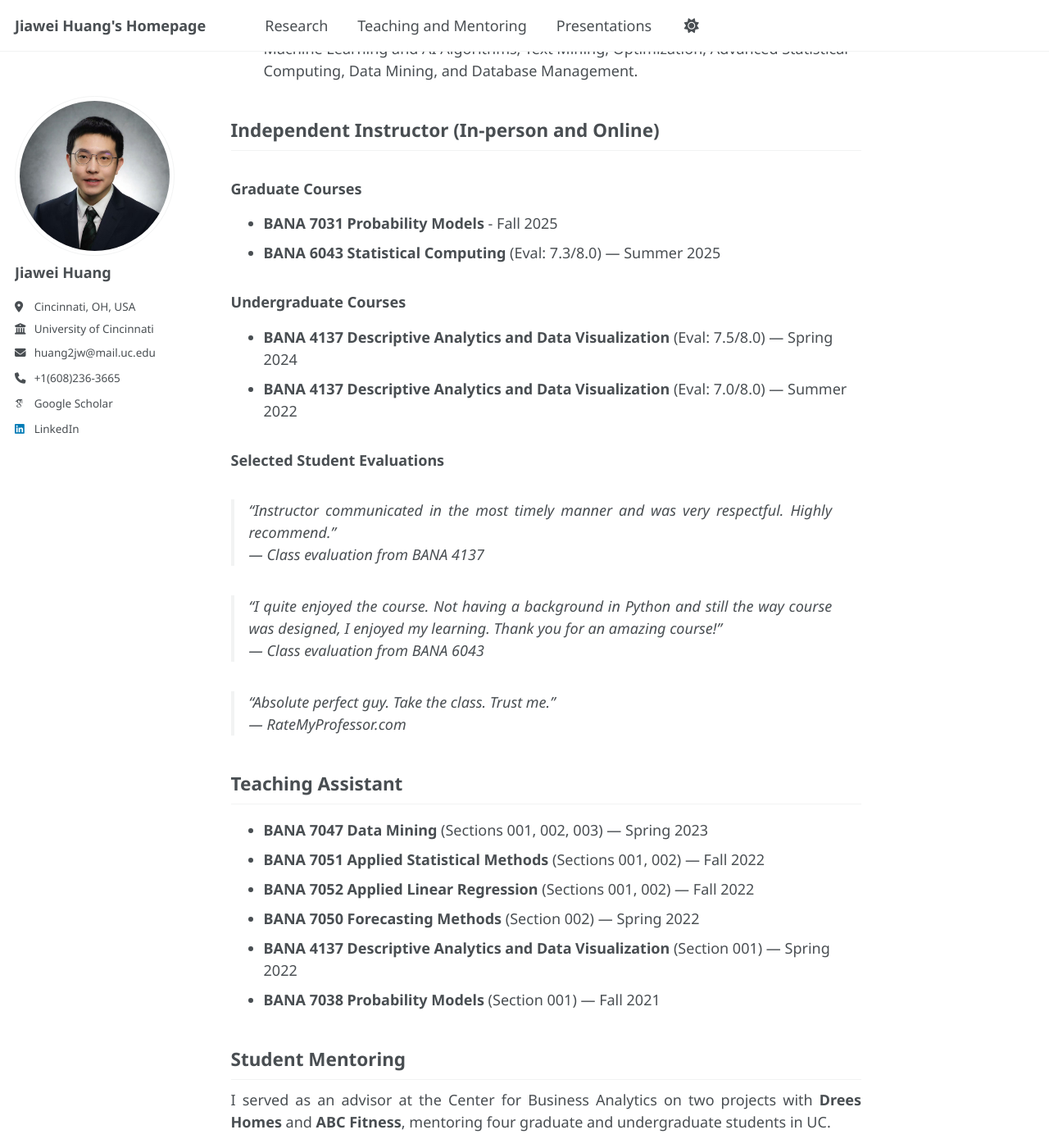
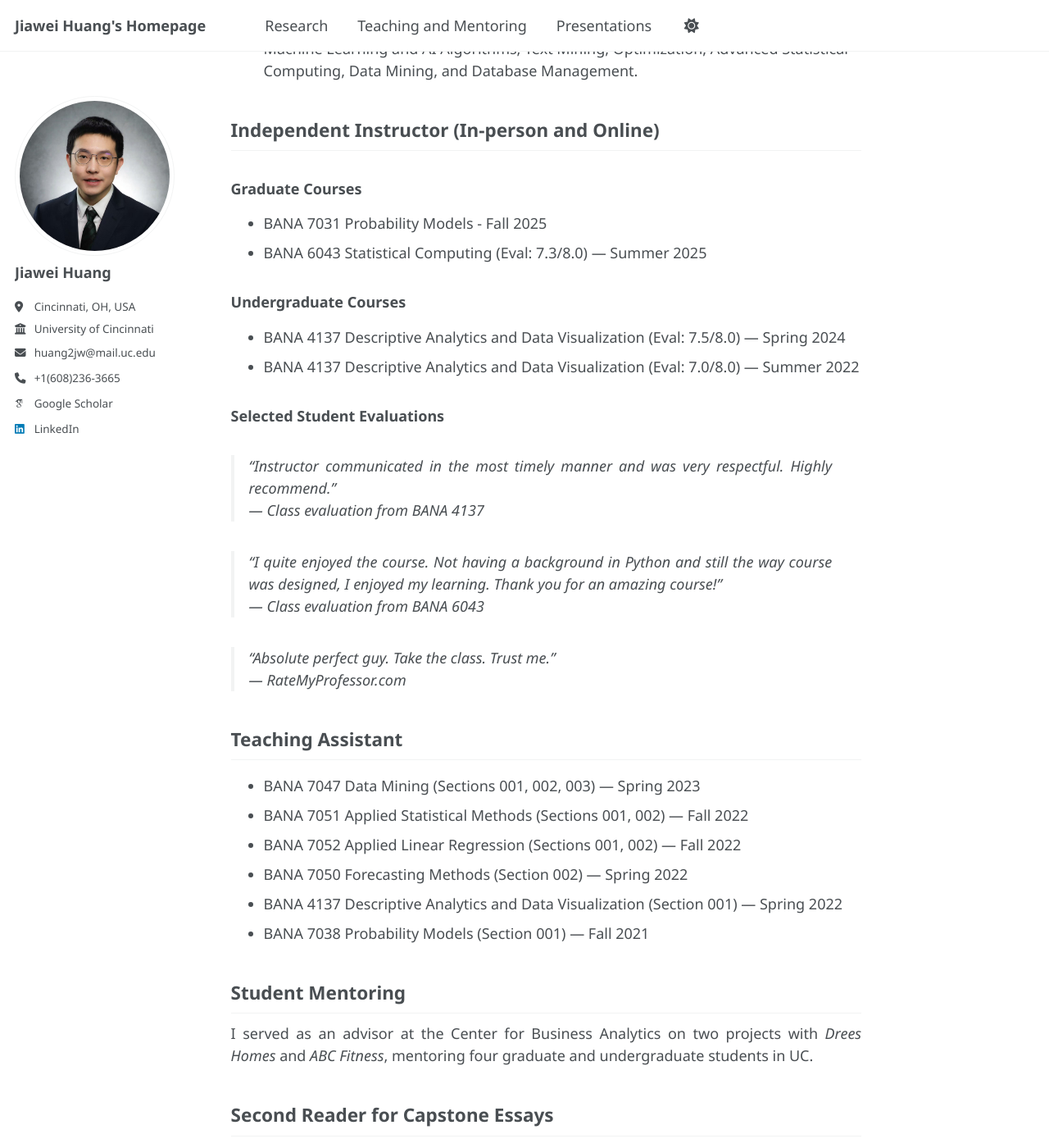
Before and after one commit to Jiawei98/Jiawei98.github.io, a Jekyll site: the page built from _pages/teaching.md, in a window 1280 px wide and 1400 px high, scrolled down 344 px. Shown: the whole window at 82% size. Built offline with Jekyll 4.4.1, drawn with Linux system fonts in a browser that asks for light colours; some web fonts are replaced; a script that is not in the unit is left out.

```diff
--- a/_pages/teaching.md
+++ b/_pages/teaching.md
@@ -13,12 +13,12 @@ I am passionate about integrating statistical methods, programming, and machine
 ## Independent Instructor (In-person and Online)
 
 ### Graduate Courses
-- **BANA 7031 Probability Models** - Fall 2025
-- **BANA 6043 Statistical Computing** (Eval: 7.3/8.0) — Summer 2025
+- BANA 7031 Probability Models - Fall 2025
+- BANA 6043 Statistical Computing (Eval: 7.3/8.0) — Summer 2025
 
 ### Undergraduate Courses
-- **BANA 4137 Descriptive Analytics and Data Visualization** (Eval: 7.5/8.0) — Spring 2024
-- **BANA 4137 Descriptive Analytics and Data Visualization** (Eval: 7.0/8.0) — Summer 2022
+- BANA 4137 Descriptive Analytics and Data Visualization (Eval: 7.5/8.0) — Spring 2024
+- BANA 4137 Descriptive Analytics and Data Visualization (Eval: 7.0/8.0) — Summer 2022
 
 ### Selected Student Evaluations
 
@@ -32,16 +32,16 @@ I am passionate about integrating statistical methods, programming, and machine
 > — *RateMyProfessor.com*
 
 ## Teaching Assistant
-- **BANA 7047 Data Mining** (Sections 001, 002, 003) — Spring 2023
-- **BANA 7051 Applied Statistical Methods** (Sections 001, 002) — Fall 2022
-- **BANA 7052 Applied Linear Regression** (Sections 001, 002) — Fall 2022
-- **BANA 7050 Forecasting Methods** (Section 002) — Spring 2022
-- **BANA 4137 Descriptive Analytics and Data Visualization** (Section 001) — Spring 2022
-- **BANA 7038 Probability Models** (Section 001) — Fall 2021
+- BANA 7047 Data Mining (Sections 001, 002, 003) — Spring 2023
+- BANA 7051 Applied Statistical Methods (Sections 001, 002) — Fall 2022
+- BANA 7052 Applied Linear Regression (Sections 001, 002) — Fall 2022
+- BANA 7050 Forecasting Methods (Section 002) — Spring 2022
+- BANA 4137 Descriptive Analytics and Data Visualization (Section 001) — Spring 2022
+- BANA 7038 Probability Models (Section 001) — Fall 2021
 
 ## Student Mentoring
 
-I served as an advisor at the Center for Business Analytics on two projects with **Drees Homes** and **ABC Fitness**, mentoring four graduate and undergraduate students in UC.
+I served as an advisor at the Center for Business Analytics on two projects with *Drees Homes* and *ABC Fitness*, mentoring four graduate and undergraduate students in UC.
 
 ## Second Reader for Capstone Essays
 
```
